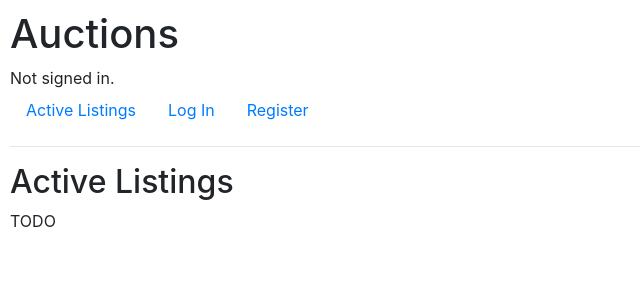
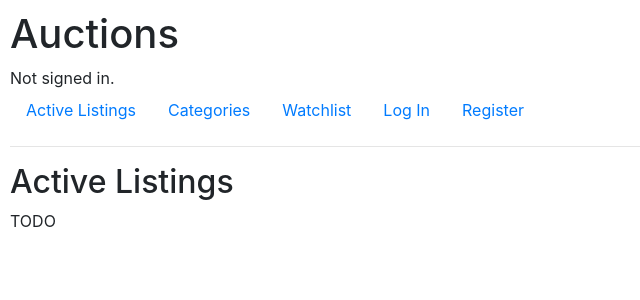
Before and after one commit to Adelina122/edx-Project-2, a Django app: page / in a window 1280 px wide. Shown: the top 300 px of the page, without its empty margins (0-640 px from the left). Run offline with Django 3.2, Linux system fonts and the light colour scheme; some libraries are stand-ins or nearby versions.

Commit message:
Add Watchlist template

```diff
--- a/auctions/admin.py
+++ b/auctions/admin.py
@@ -1,6 +1,7 @@
 from django.contrib import admin
-from .models import Listing, Bids, Comments
+from .models import Listing, Bids, Comments, Category
 
 admin.site.register(Listing)
 admin.site.register(Bids)
 admin.site.register(Comments)
+admin.site.register(Category)
--- a/auctions/templates/auctions/layout.html
+++ b/auctions/templates/auctions/layout.html
@@ -20,6 +20,12 @@
             <li class="nav-item">
                 <a class="nav-link" href="{% url 'index' %}">Active Listings</a>
             </li>
+            <li class="nav-item">
+                <a class="nav-link" href="{% url 'categories' %}">Categories</a>
+            </li>
+            <li class="nav-item">
+                <a class="nav-link" href="{% url 'watchlist' %}">Watchlist</a>
+            </li>
             {% if user.is_authenticated %}
                 <li class="nav-item">
                     <a class="nav-link" href="{% url 'logout' %}">Log Out</a>
--- /dev/null
+++ b/auctions/templates/auctions/watchlist.html
@@ -0,0 +1,6 @@
+{% extends 'auctions/layout.html' %}
+
+{% block body %}
+<h2>Your WatchList</h2>
+TODO
+{% endblock %}
--- a/auctions/urls.py
+++ b/auctions/urls.py
@@ -6,5 +6,7 @@ urlpatterns = [
     path("", views.index, name="index"),
     path("login", views.login_view, name="login"),
     path("logout", views.logout_view, name="logout"),
-    path("register", views.register, name="register")
+    path("register", views.register, name="register"),
+    path("categories",  views.categories, name="categories"),
+    path("watchlist", views.watchlist, name="watchlist")
 ]
--- a/auctions/views.py
+++ b/auctions/views.py
@@ -4,7 +4,7 @@ from django.http import HttpResponse, HttpResponseRedirect
 from django.shortcuts import render
 from django.urls import reverse
 
-from .models import User
+from .models import User, Listing, Bids, Comments, Category
 
 
 def index(request):
@@ -61,3 +61,12 @@ def register(request):
         return HttpResponseRedirect(reverse("index"))
     else:
         return render(request, "auctions/register.html")
+
+def categories(request):
+    categories = Category.objects.all()
+    return render(request, "auctions/categories.html", {
+        "categories": categories
+    })
+
+def watchlist(request):
+    return render(request, "auctions/watchlist.html")
```
Also changed, not shown: auctions/models.py (+11 -4 lines), auctions/templates/auctions/categories.html (added, +17 -0 lines), auctions/migrations/0004_bids_step.py (added), auctions/migrations/0005_category_alter_listing_category.py (added), db.sqlite3.
